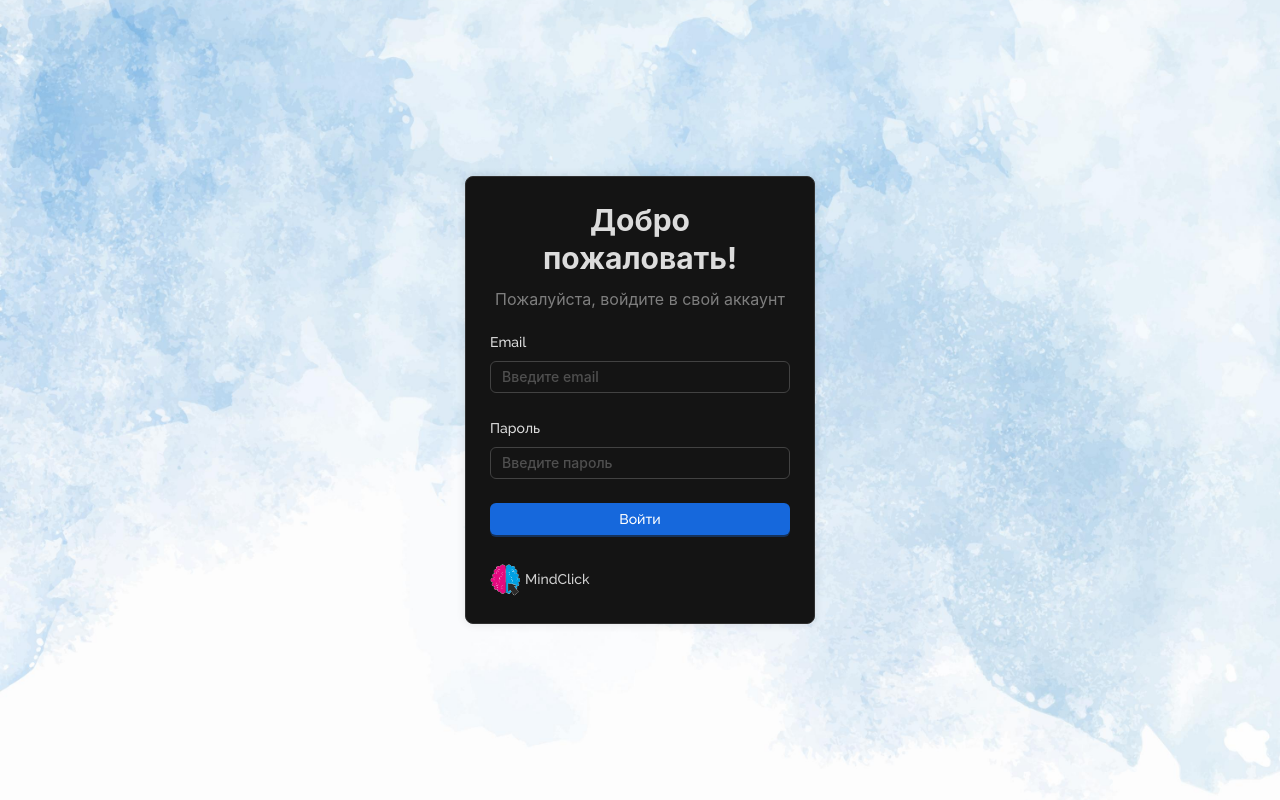
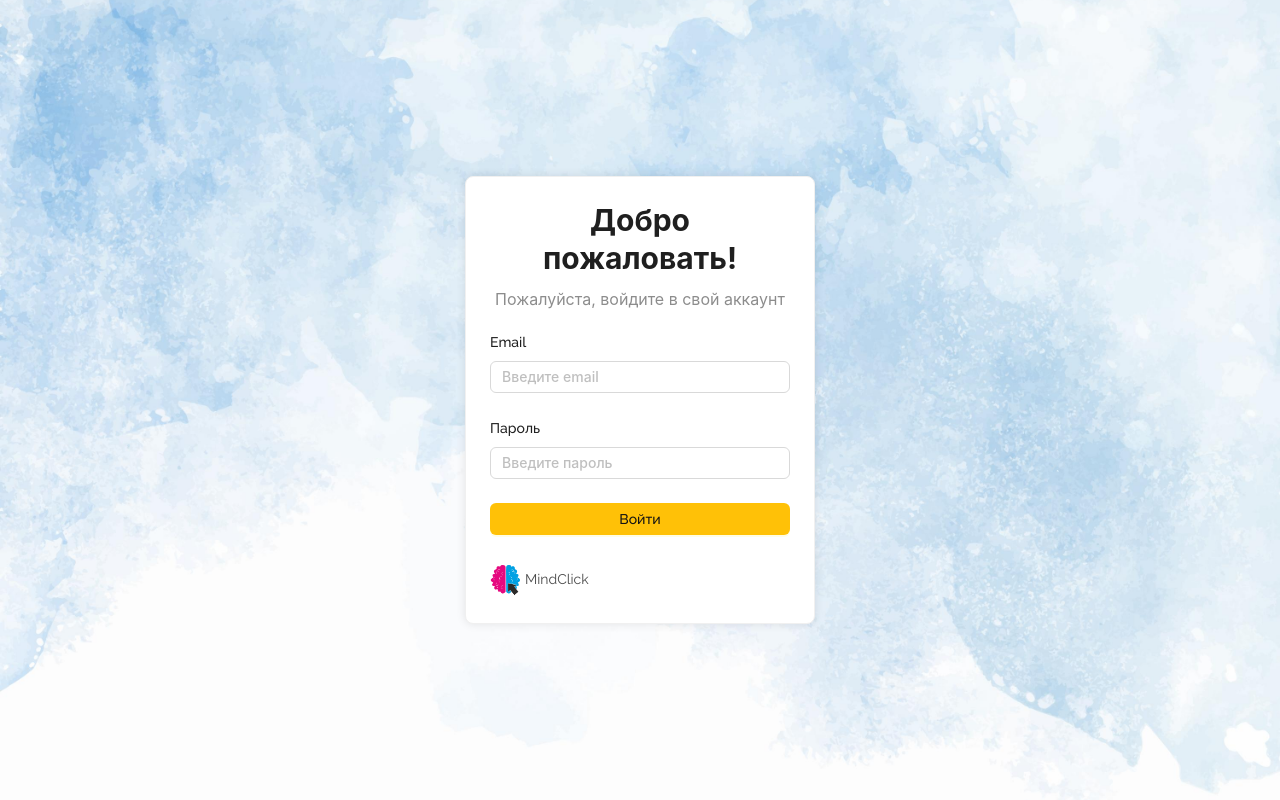
Before and after one commit to Adlemas/mindclick-frontend-v2-review, a Next.js app: page /login in a window 1280 px wide. Built offline with nearby package versions, Linux system fonts and the light colour scheme.

Commit message:
feat: dark theme support & color primary change

```diff
--- a/src/pages/_app.tsx
+++ b/src/pages/_app.tsx
@@ -7,7 +7,12 @@ const App = ({ Component, pageProps }: AppProps) => (
   <ConfigProvider
     locale={ruRU}
     theme={{
-      algorithm: theme.darkAlgorithm,
+      algorithm: theme.defaultAlgorithm,
+      token: {
+        // yellow primary color
+        colorPrimary: "#FFC107",
+        colorTextLightSolid: "#141414",
+      },
     }}
   >
     <Component {...pageProps} />
--- a/src/views/LoginView/styles.module.scss
+++ b/src/views/LoginView/styles.module.scss
@@ -25,14 +25,13 @@
   }
 
   &__Brand {
-    color: #fff;
     font-size: 14px;
-    font-weight: 400;
 
     display: flex;
     align-items: center;
 
     span {
+      font-weight: 400 !important;
       opacity: .8;
       margin-left: 5px;
     }
```
